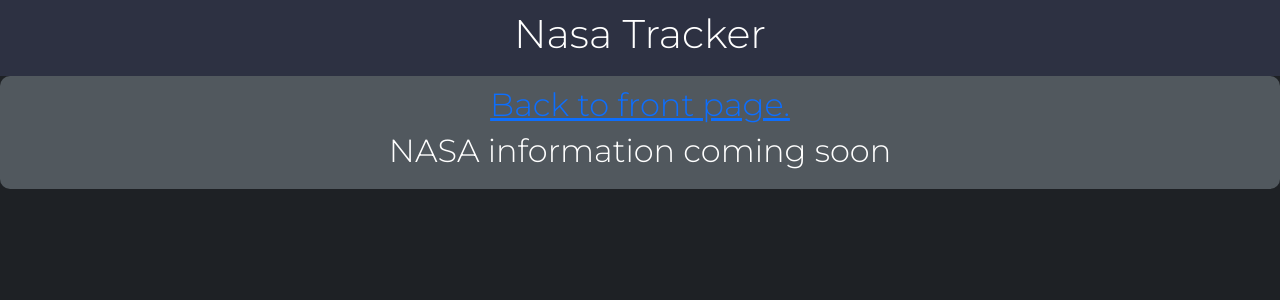
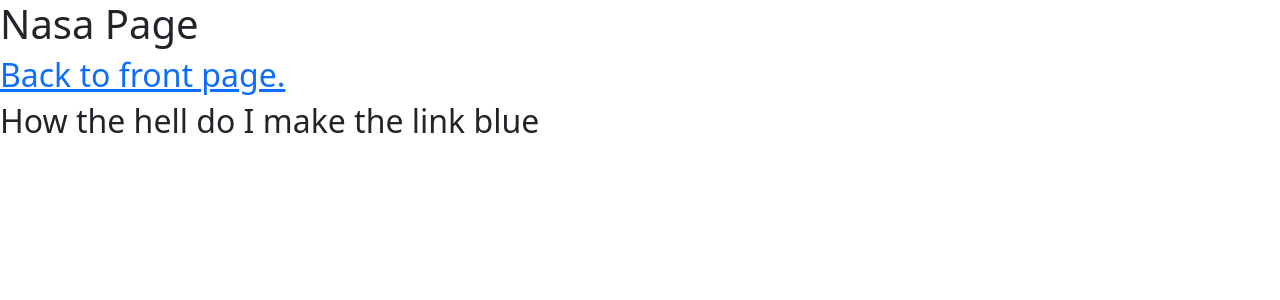
Before and after one commit to SpxTrackrDev/spxtrackr, a Next.js app: page /posts/nasaPage in a window 1280 px wide. Shown: the top 300 px of the page. Built offline with nearby package versions, Linux system fonts and the light colour scheme.

Commit message:
Revert "updated front end on NASA page"
This reverts commit 698e3e5827ecd179c6dfeeec095c8e09efac51a4.

```diff
--- a/package.json
+++ b/package.json
@@ -12,8 +12,5 @@
     "next": "10.0.6",
     "react": "17.0.1",
     "react-dom": "17.0.1"
-  },
-  "devDependencies": {
-    "style-loader": "^2.0.0"
   }
 }
--- a/pages/posts/nasaPage.js
+++ b/pages/posts/nasaPage.js
@@ -1,28 +1,18 @@
 import Link from 'next/link'
-
 
 export default function nasa_Page(){
     return (
      <>
-     <div className='page'>
-     <div className='headerParent' >
-        <div className='header'>
-            <h1>Nasa Tracker</h1>
-        </div>
-     </div>
-     <div className='box'>
-    <div className='launch'>
+     <h1>Nasa Page</h1>
      <h2>
          <Link href="/">
              <a>Back to front page.</a>
          </Link>
      </h2>
      <h2>
-            NASA information coming soon
+        How the hell do I make the link blue
      </h2>
-    </div>
-    </div>
-    </div>
+
      </>
     )
 
```
Also changed, not shown: 1 other file (tests, documents, lock files or other folders). Lines whose indentation alone changed are shown as unchanged.
